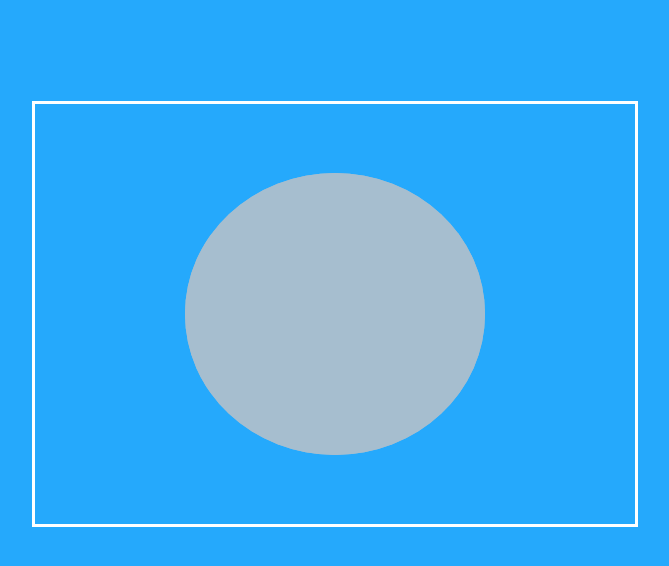
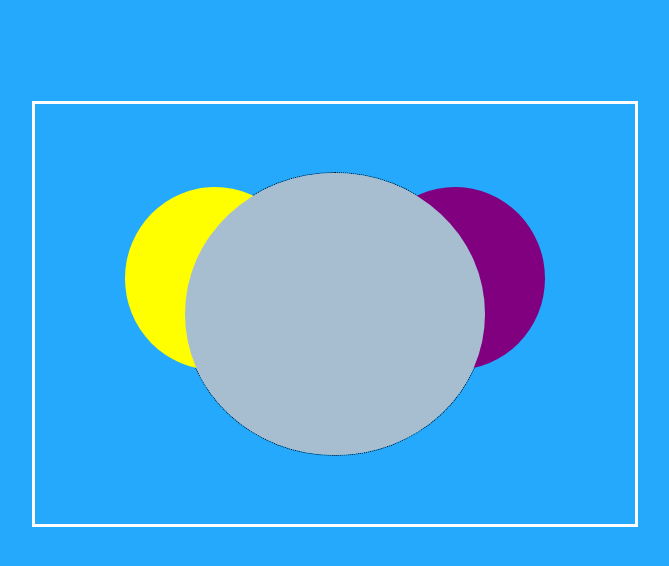
Before and after one commit to michelllee/pure-css, a website built with webpack: page src/index.html in a window 1280 px wide. Shown: the whole page, without its empty margins (305-974 px from the left). Built offline with nearby package versions, Linux system fonts and the light colour scheme.

Commit message:
Added ears

```diff
--- a/src/main.css
+++ b/src/main.css
@@ -21,6 +21,7 @@ body {
     height: 67%;
     background: #A6BECF;
     border-radius: 50%;
+    outline: 1px dotted black;
 }
 
 .head-copy {
@@ -31,3 +32,25 @@ body {
     border-radius: 50%;
     z-index: 2;
 }
+
+.ear-left {
+    position: absolute;
+    width: 60%;
+    height: 65%;
+    left: -20%;
+    top: 5%;
+    background: yellow;
+    border-radius: 50%;
+    z-index: 1;
+}
+
+.ear-right {
+    position: absolute;
+    width: 60%;
+    height: 65%;
+    right: -20%;
+    top: 5%;
+    background: purple;
+    border-radius: 50%;
+    z-index: 1;
+}
```
Also changed, not shown: src/index.html (+3 -0 lines).
